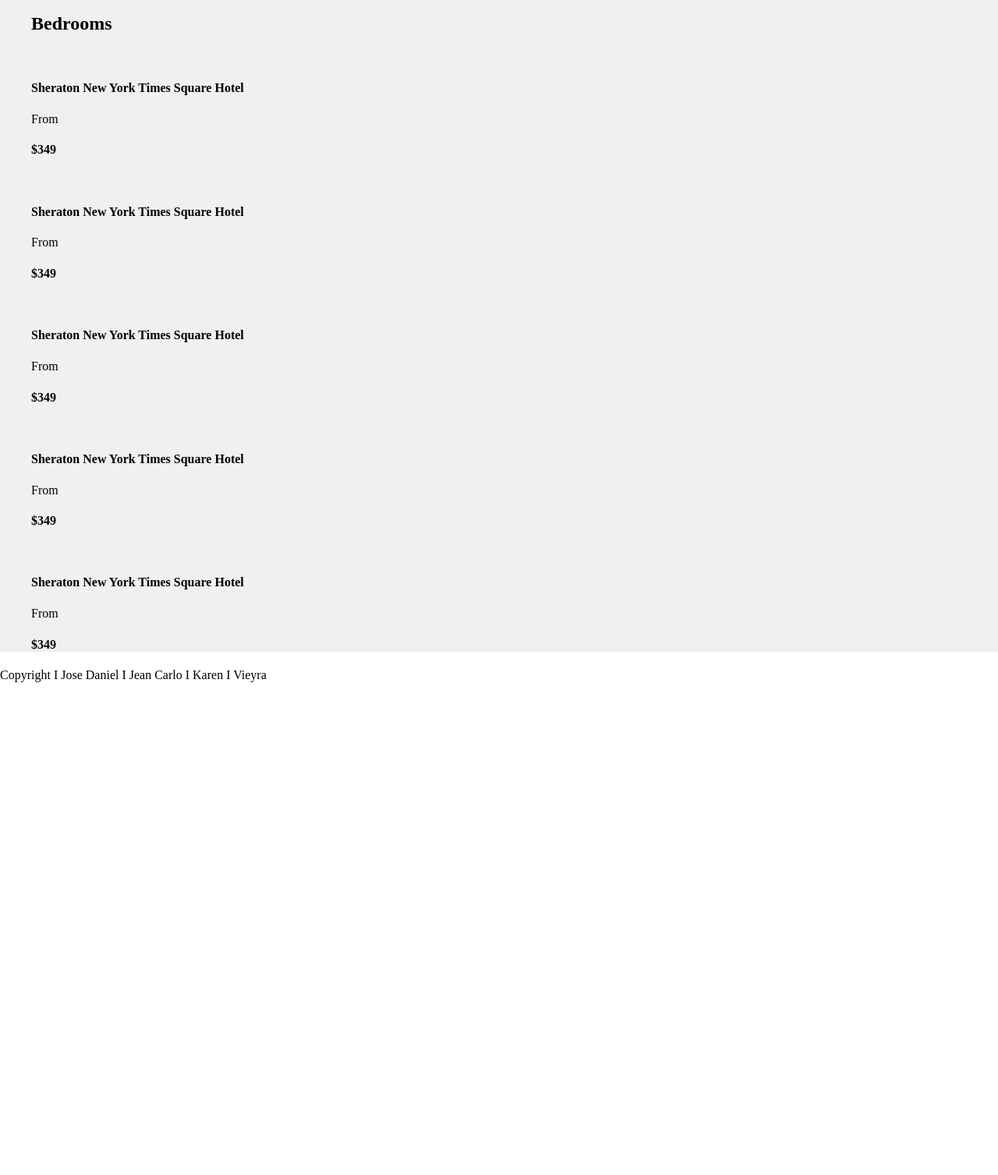
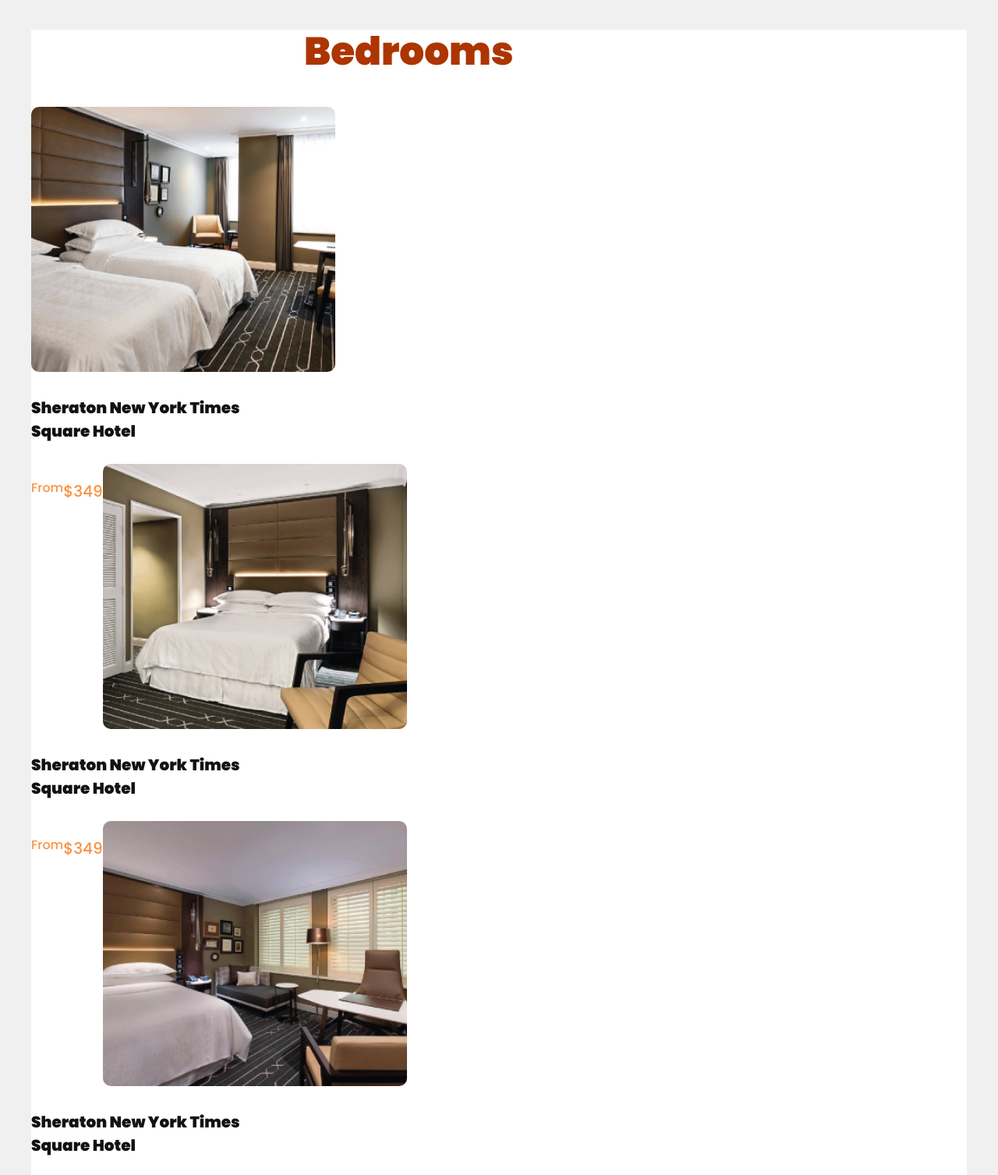
Before and after one commit to jeanToru/Proyecto1-Hotel, a website: page castleHotel.html in a window 1280 px wide. Shown: the part 320-1827 px from the top of the page at 78% size. Before the commit the page ends 1212 px from the top, so only its background shows below. Drawn offline with Linux system fonts and the light colour scheme; a web font is replaced by a local one.

Commit message:
ComponenteUpdate

```diff
--- a/castleHotel.html
+++ b/castleHotel.html
@@ -21,9 +21,12 @@
     </div>
     <!--wrapper-content-->
     <div class="wrapper-content">
-        <div class="navegation"><!--comienza navegacion-->
-          <span><a href="index.html">HOME</a>/ <a href="destination.html">DESTINATIONS</a>/<a href="#">DESTINATION ?</a></span>
-        </div><!--finaliza navegacion-->
+      <div class="navegation">
+        <!--comienza navegacion-->
+        <span><a href="index.html">HOME</a>/ <a href="destination.html">DESTINATIONS</a>/<a href="#">DESTINATION
+            ?</a></span>
+      </div>
+      <!--finaliza navegacion-->
 
       <div class="contenidoCastle">
         <h2>Hotel</h2>
@@ -45,32 +48,52 @@
           conubia curae netus rutrum elementum.sgsgg.</p>
       </div>
 
-        <div id="prefooter">
+      <div class="bedroom">
         <h2>Bedrooms</h2>
-          <div> <img src="" alt="">
+        <div>
+          <div> <img src="img/sheraton-room-1.jpg" alt="">
+          </div>
+          <div>
             <h4>Sheraton New York Times Square Hotel</h4>
             <p>From</p>
-            <h4>$349</h4>
+            <p class="price">$349</p>
           </div>
-          <div> <img src="" alt="">
+        </div>
+        <div>
+          <div> <img src="img/sheraton-room-2.jpg" alt="">
+          </div>
+          <div>
             <h4>Sheraton New York Times Square Hotel</h4>
             <p>From</p>
-            <h4>$349</h4>
+            <p class="price">$349</p>
           </div>
-          <div> <img src="" alt="">
+        </div>
+        <div>
+          <div> <img src="img/sheraton-room-3.jpg" alt="">
+          </div>
+          <div>
             <h4>Sheraton New York Times Square Hotel</h4>
             <p>From</p>
-            <h4>$349</h4>
+            <p class="price">$349</p>
           </div>
-          <div> <img src="" alt="">
+        </div>
+        <div>
+          <div> <img src="img/sheraton-room-4.jpg" alt="">
+          </div>
+          <div>
             <h4>Sheraton New York Times Square Hotel</h4>
             <p>From</p>
-            <h4>$349</h4>
+            <p class="price">$349</p>
           </div>
-          <div> <img src="" alt="">
+        </div>
+        <div>
+          <div> <img src="img/sheraton-room-5.jpg" alt="">
+          </div>
+          <div>
             <h4>Sheraton New York Times Square Hotel</h4>
             <p>From</p>
-            <h4>$349</h4>
+            <p class="price">$349</p>
+          </div>
         </div>
       </div>
     </div>
@@ -80,4 +103,5 @@
     <p>Copyright I Jose Daniel I Jean Carlo I Karen I Vieyra</p>
   </div>
 </body>
+
 </html>
--- /dev/null
+++ b/sass/components/_bedroom.scss
@@ -0,0 +1,46 @@
+.bedroom {
+
+  background-color: $ligth;
+  width: 100%;
+
+  .imageRoom {
+    border-radius: 50px 0px 0px 0px;
+    width: 100%;
+  }
+
+  .cardRoom {
+    width: 390px;
+  }
+
+  h2 {
+    color: $brick;
+    font-family: $titles;
+    font-size: 50px;
+    margin-left: 350px;
+  }
+
+  h4 {
+    color: $navyBlue;
+    font-family: $titles;
+    font-size: 20px;
+    line-height: 30px;
+    width: 280px;
+  }
+
+  .price {
+    color: $salmon;
+    font-family: $titles;
+    font-size: 20px;
+    line-height: 30px;
+    float: left;
+  }
+
+  p {
+    color: $salmon;
+    font-family: $titles;
+    font-size: 16px;
+    line-height: 30px;
+    float: left;
+  }
+
+}
--- a/sass/style.scss
+++ b/sass/style.scss
@@ -6,3 +6,4 @@
 @import "components/navegation";
 @import "./components/tickets";
 @import "./components/gallery";
+@import "./components/bedroom";
```
Also changed, not shown: forestEncantadoHotel.html (+38 -14 lines), hotelCharm.html (+41 -15 lines), public/css/style.css. Lines whose indentation alone changed are shown as unchanged.
